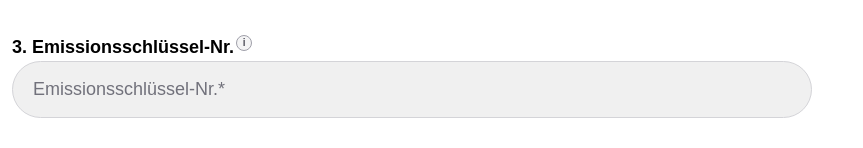
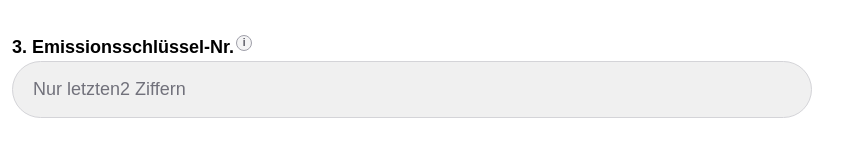
Before and after one commit to JahanzebKhan796/German-vehicle-emission-stickers, a Next.js app: page / in a window 1280 px wide. Shown: the part 162-310 px from the top of the page, without its empty margins (0-863 px from the left). Built offline with nearby package versions, Linux system fonts and the light colour scheme.

Commit message:
Update placeholder text for emission key input

```diff
--- a/app/StickerForm.tsx
+++ b/app/StickerForm.tsx
@@ -468,7 +468,7 @@ export default function StickerForm({ rows }: { rows: string[][] }) {
               inputMode="text"
               value={emissionKey}
               onChange={(e) => handleEmissionKeyChange(e.target.value)}
-              placeholder="Emissionsschlüssel-Nr.*"
+              placeholder="Nur letzten2 Ziffern"
               maxLength={2}
               className="w-full px-5 py-3.5 rounded-full border border-zinc-300 bg-[#f0f0f0] text-black placeholder-zinc-500 focus:ring-2 focus:ring-zinc-500 focus:border-transparent"
             />
```
